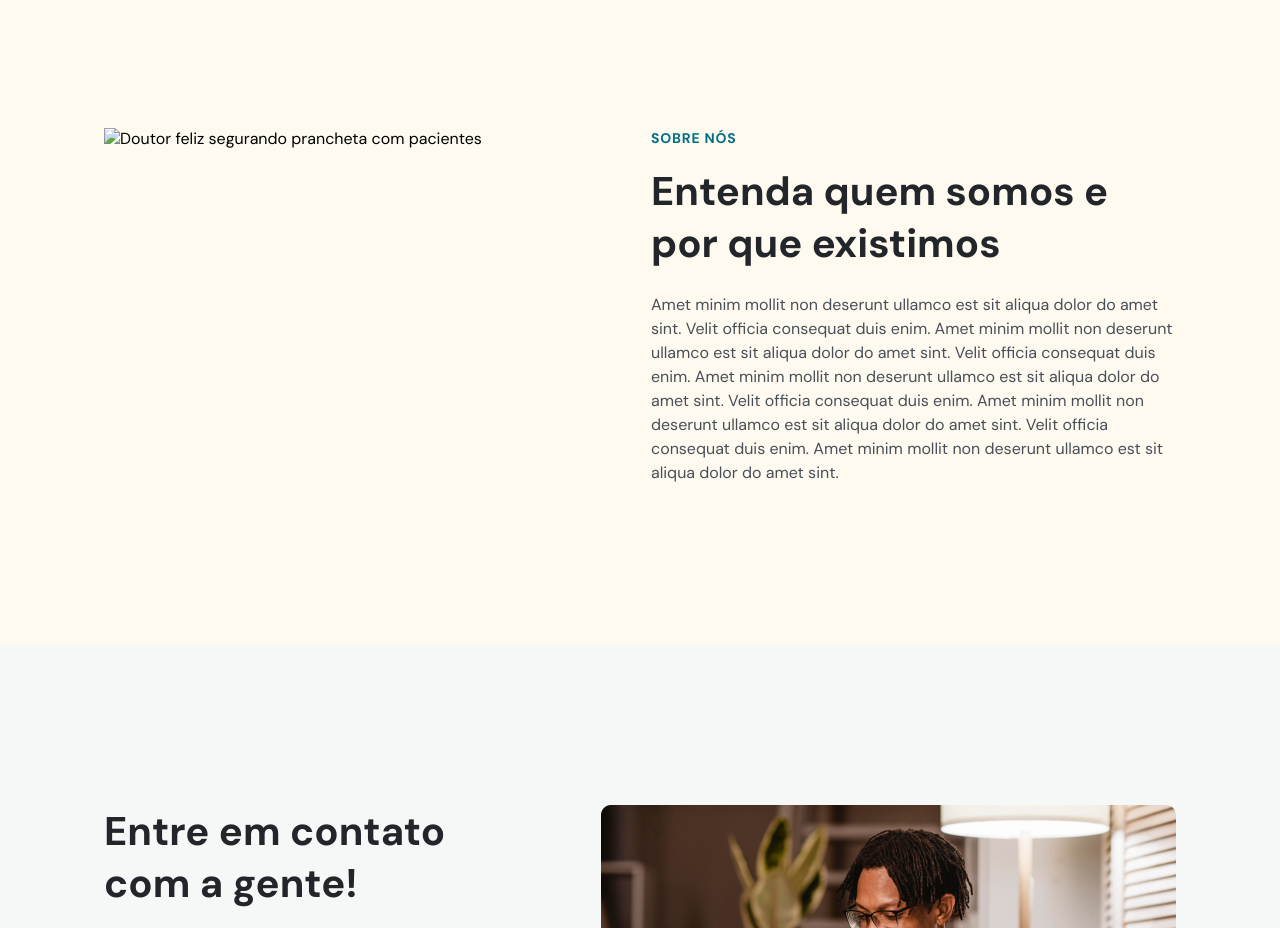
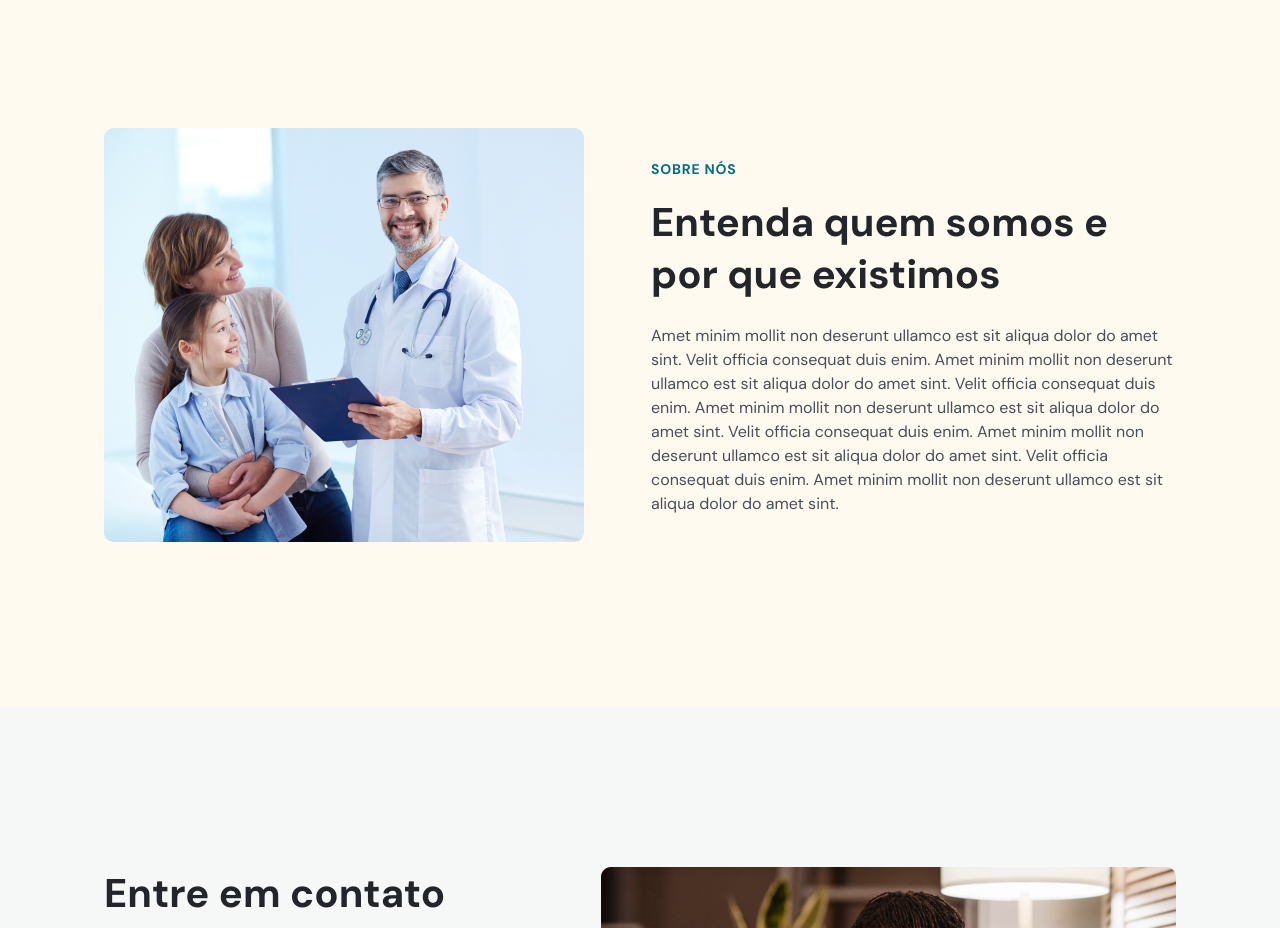
Before and after one commit to robert-sampaio/DoctorCare, a plain HTML site: page index.html in a window 1280 px wide. Shown: the part 1840-2768 px from the top of the page. Drawn offline with nearby package versions, Linux system fonts and the light colour scheme.

Commit message:
Update 4.1
- Correção de falta de bugs no trecho "About".

```diff
--- a/index.html
+++ b/index.html
@@ -469,7 +469,7 @@
 
         <div class="col-b">
           <img
-            src="./assets/doutor-feliz-segurando-prancheta-com-pacientes.png"
+            src="assets/doutor-feliz-segurando-uma-prancheta-com-pacientes.png"
             alt="Doutor feliz segurando prancheta com pacientes"
           />
         </div>
```
